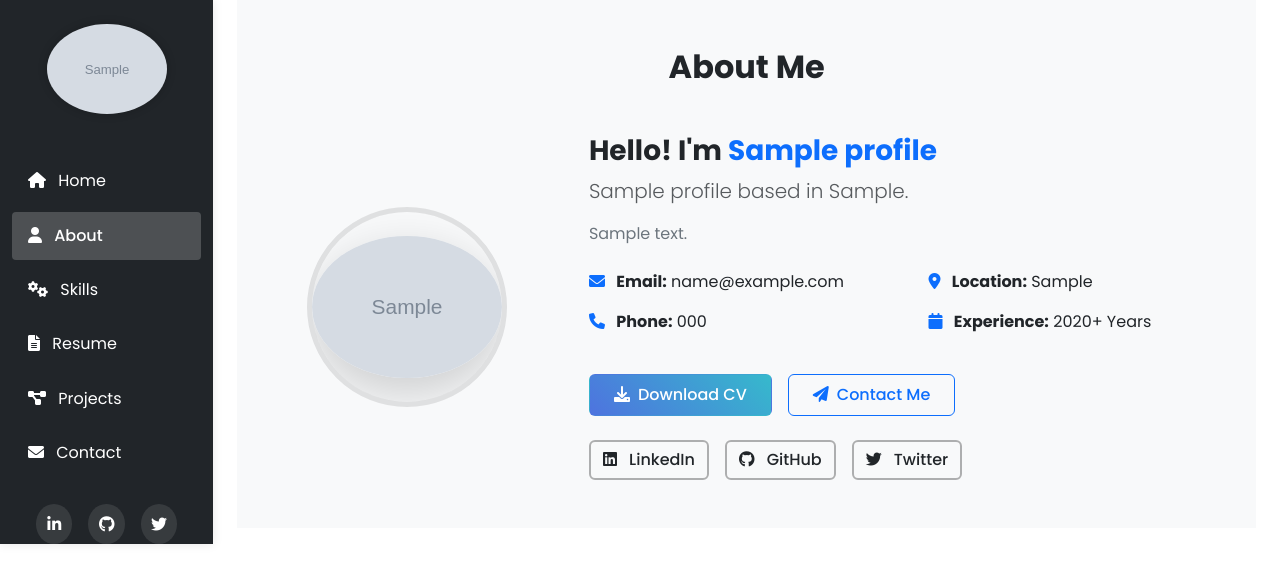
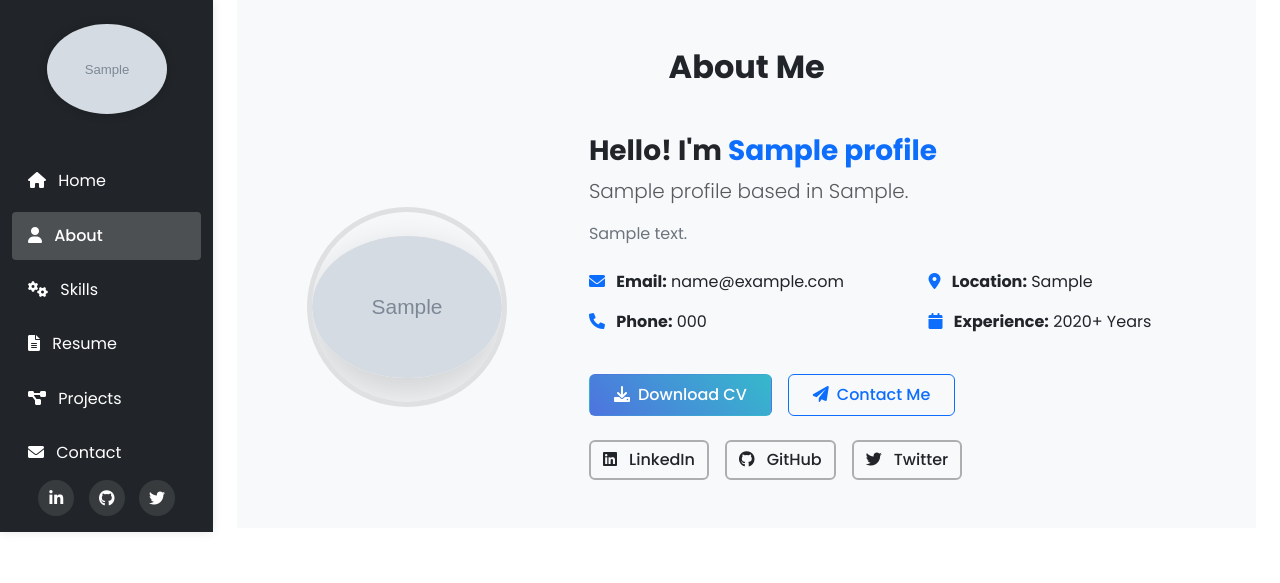
Before and after one commit to zabih1/portfolio_project, a Django app: page /about/ in a window 1280 px wide. Shown: the top 583 px of the page. Run offline with Django 5.2, Linux system fonts and the light colour scheme; tables that the repository leaves empty hold one stand-in row (values such as "Sample post"); grey boxes marked "Sample" are stand-in pictures.

Commit message:
fix sidebar issue

```diff
--- a/static/css/style.css
+++ b/static/css/style.css
@@ -49,22 +49,54 @@ a {
     box-shadow: 0 0 10px rgba(0, 0, 0, 0.2);
 }
 
+/* Adjust the vertical position of social icons in sidebar */
+.sidebar .mt-3.px-3 {
+    margin-top: -0rem !important; /* Move the container up */
+}
+
+/* Make sure the icons still appear in a single row */
+.sidebar .social-icons {
+    display: flex !important;
+    flex-direction: row !important;
+    justify-content: center !important;
+    flex-wrap: nowrap !important;
+    gap: 0.5rem !important;
+    width: 100% !important;
+    margin-bottom: 1rem !important; /* Add some bottom margin */
+}
+
 .social-icons a {
-    display: inline-flex;
-    align-items: center;
-    justify-content: center;
-    width: 40px;
-    height: 40px;
-    border-radius: 50%;
-    background-color: rgba(255, 255, 255, 0.1);
-    color: white;
-    margin: 0 0.5rem;
-    transition: var(--transition);
+    display: inline-flex !important;
+    align-items: center !important;
+    justify-content: center !important;
+    width: 36px !important;
+    height: 36px !important;
+    border-radius: 50% !important;
+    background-color: rgba(255, 255, 255, 0.1) !important;
+    color: white !important;
+    margin: 0 0.2rem !important;
+    transition: all 0.3s ease !important;
+    flex-shrink: 0 !important;
 }
 
 .social-icons a:hover {
-    background-color: var(--primary-color);
-    transform: translateY(-3px);
+    background-color: #0d6efd !important;
+    transform: translateY(-3px) !important;
+}
+
+/* Make sure these styles override any page-specific styles */
+@media (max-width: 768px) {
+    .sidebar .social-icons {
+        flex-direction: row !important;
+        flex-wrap: nowrap !important;
+        justify-content: center !important;
+    }
+
+    /* This ensures that the social icons container stays horizontal */
+    .sidebar .d-flex.justify-content-center {
+        flex-direction: row !important;
+        flex-wrap: nowrap !important;
+    }
 }
 
 
--- a/templates/base.html
+++ b/templates/base.html
@@ -65,7 +65,7 @@
                         </li>
                     </ul>
 
-                    <div class="mt-4 px-3">
+                    <div class="mt-3 px-3">
                         <div class="social-icons d-flex justify-content-center">
                             {% if profile.linkedin %}
                                 <a href="{{ profile.linkedin }}" target="_blank"><i class="fab fa-linkedin-in"></i></a>
```
